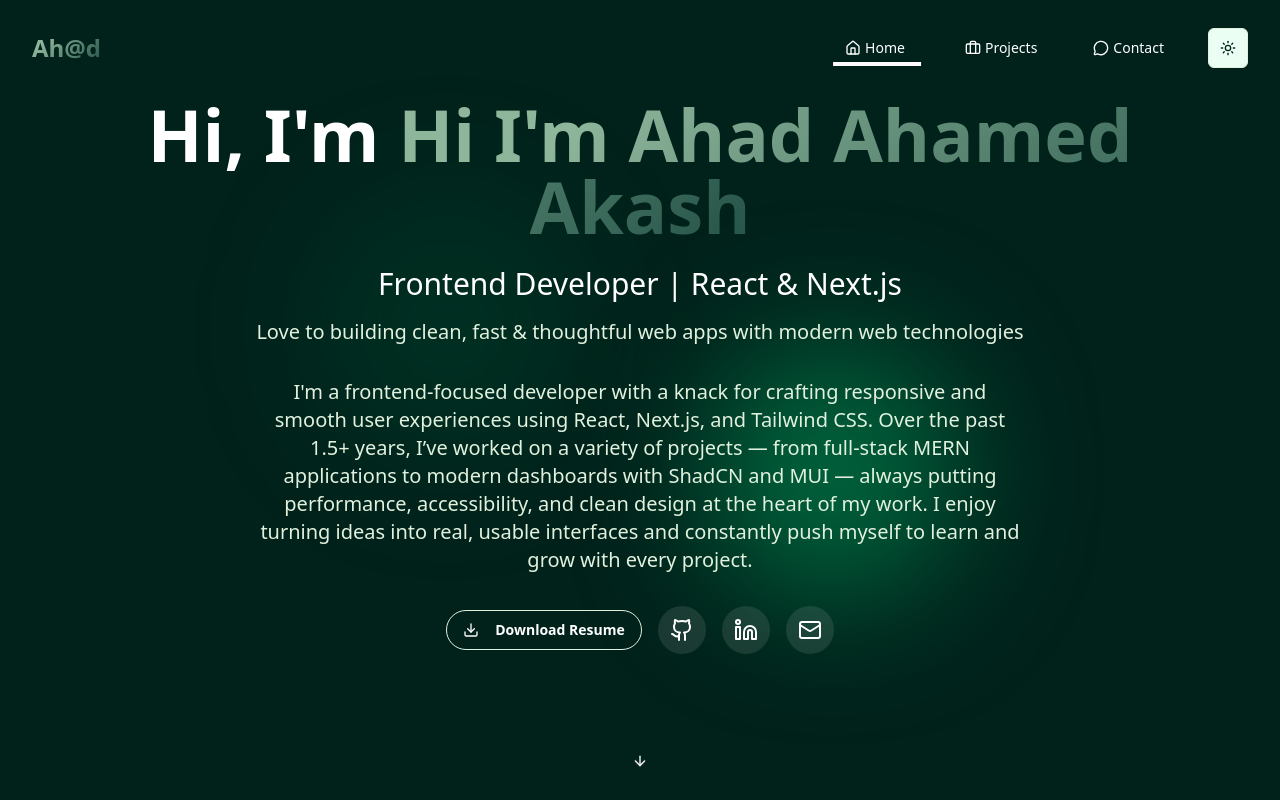
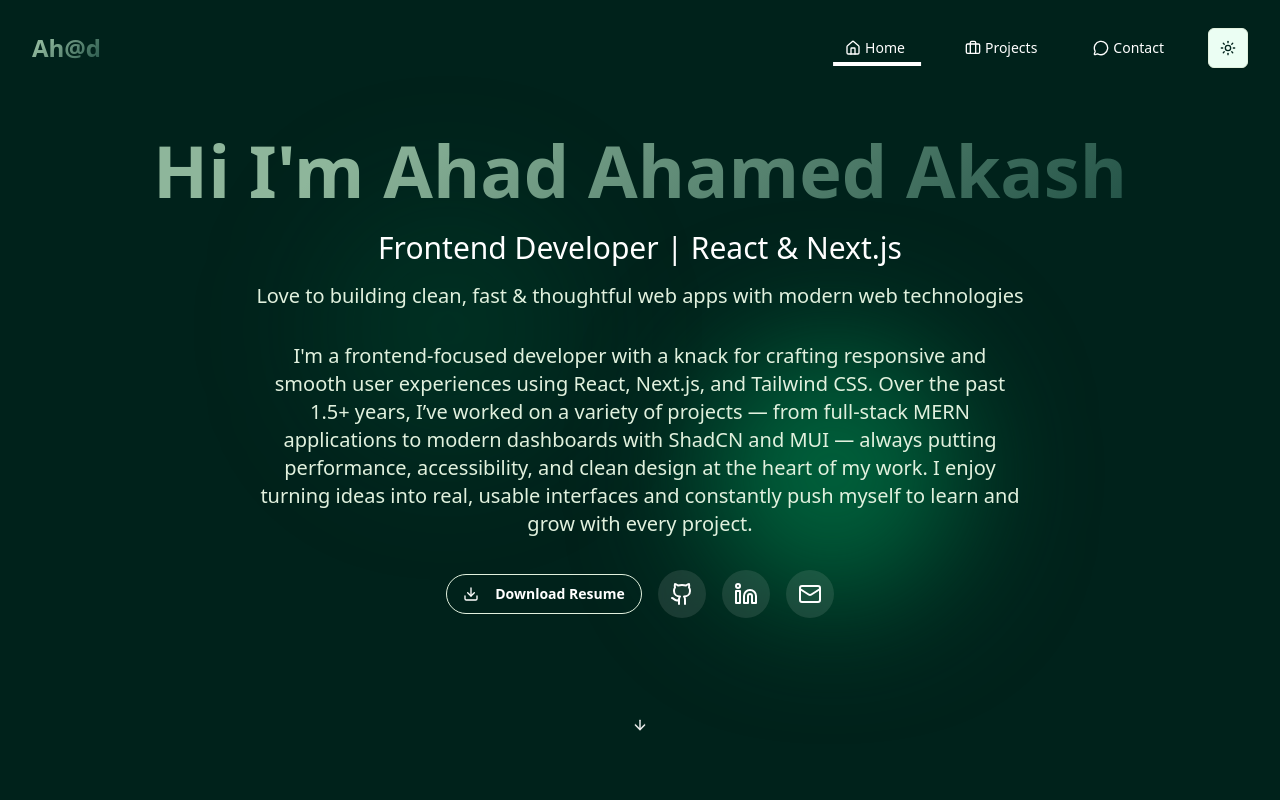
Before and after one commit to ahadahamedakash/portfolio, a Next.js app: page / in a window 1280 px wide. Shown: the top 800 px of the page. Built offline with nearby package versions, Linux system fonts and the light colour scheme.

Commit message:
Fixes the banner title issues

```diff
--- a/src/components/sections/hero-section.tsx
+++ b/src/components/sections/hero-section.tsx
@@ -60,12 +60,12 @@
               transition={{ delay: 0.9, duration: 0.8 }}
               className="text-4xl sm:text-6xl lg:text-7xl font-bold mb-6 text-white"
             >
-              Hi, I&apos;m{" "}
+              {/* Hi, I&apos;m{" "} */}
               <span
                 ref={nameRef}
                 className="gradient-text  bg-clip-text text-transparent"
               >
-                {personalInfo.name}
+                Hi, I&apos;m Ahad Ahamed Akash{/* {personalInfo.name} */}
               </span>
             </motion.h1>
 
```
